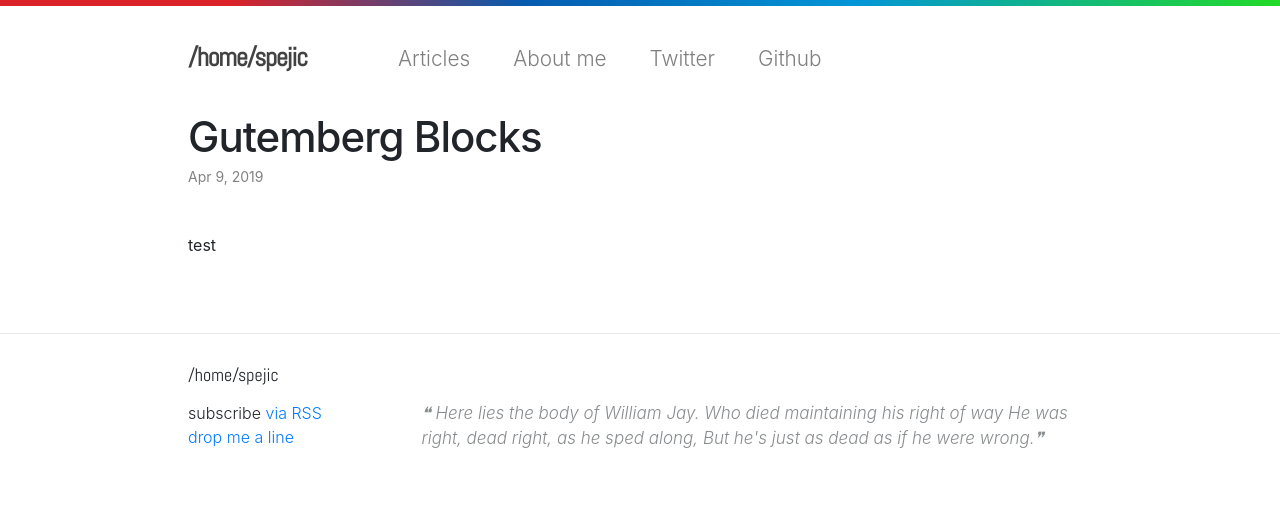
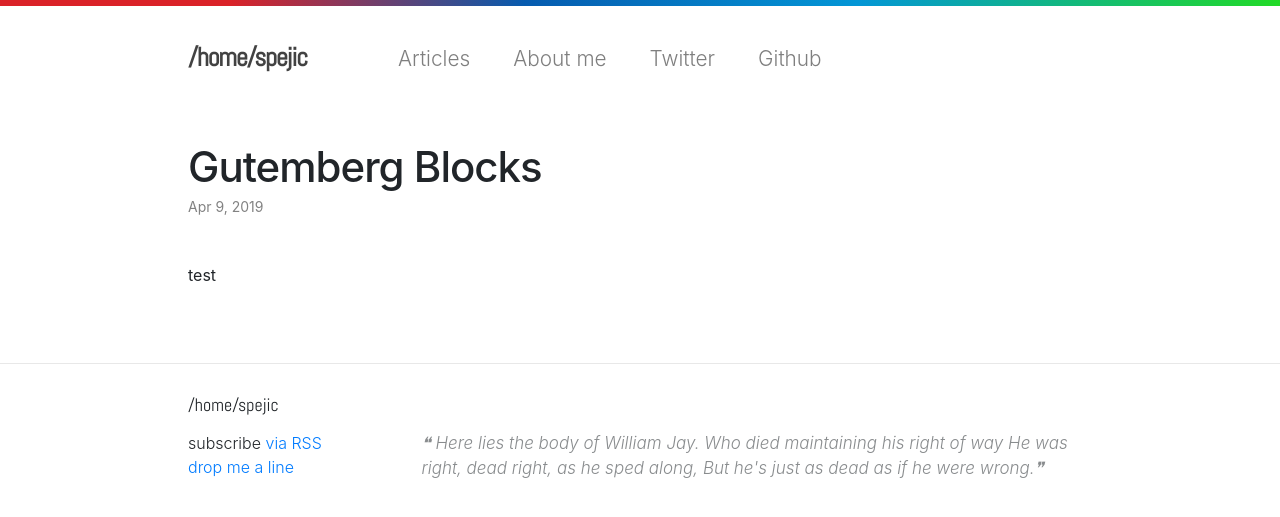
Before and after one commit to spejic88/spejic88.github.io, a Jekyll site: the page built from _posts/2019-04-09-welcome-again.markdown, in a window 1280 px wide. Shown: the top 517 px of the page. Built offline with Jekyll 4.4.1, drawn with Linux system fonts in a browser that asks for light colours; some web fonts are replaced.

Commit message:
update #2

```diff
--- a/_sass/_layout.scss
+++ b/_sass/_layout.scss
@@ -239,6 +239,7 @@
  * Posts
  */
 .post-header {
+    margin-top: $spacing-unit;
     margin-bottom: $spacing-unit;
 }
 
```
